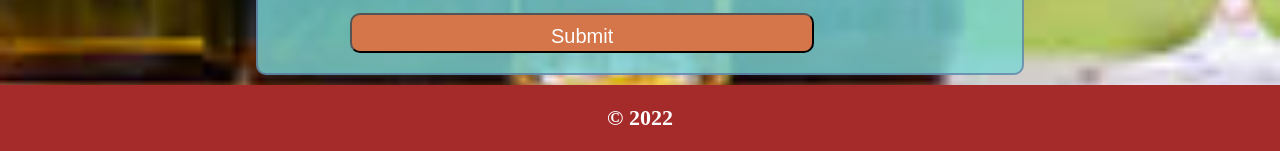
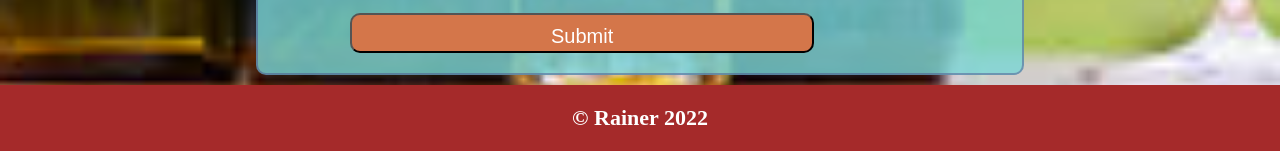
Before and after one commit to Naftal-Rainer/Wine_Quality_Prediction, a Flask app: page / in a window 1280 px wide. Shown: the part 1228-1379 px from the top of the page. Run offline with Flask 2, Linux system fonts and the light colour scheme.

Commit message:
Update base.html

```diff
--- a/templates/base.html
+++ b/templates/base.html
@@ -23,7 +23,7 @@
 
     <div id="foot">
         <footer>
-            <p>&copy; 2022</p>
+            <p>&copy; Rainer 2022</p>
         </footer>
     </div>
 </body>
```
